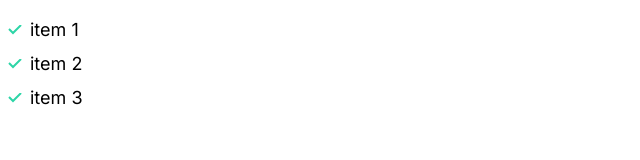
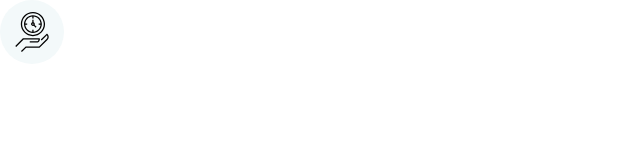
Before and after one commit to mohashyne/Crystalbytes, a plain HTML site: page index.html in a window 1280 px wide. Shown: the whole page, without its empty margins (0-640 px from the left). Drawn offline with Linux system fonts and the light colour scheme.

Commit message:
Define icons and logos.

```diff
--- a/css/styles.css
+++ b/css/styles.css
@@ -1,3 +1,4 @@
+/* Typography */
 html {
     font-size: 62.5%;
 }
@@ -164,3 +165,25 @@ a {
     }
 
 }
+
+/* Icon */
+
+.icon {
+    width: 40px;
+    height: 40px;
+
+}
+
+.icon--primary {
+    fill: var(--color-primary);
+}
+
+.icon-container {
+    background: #f3f9fa;
+    width: 64px;
+    height: 64px;
+    border-radius: 100%;
+    display: inline-flex;
+    justify-content: center;
+    align-items: center;
+}
--- a/index.html
+++ b/index.html
@@ -15,10 +15,10 @@
     <link rel="stylesheet" href="css/styles.css" />
   </head>
   <body>
-    <ul class="list list--tick">
-      <li class="list__item item--primary">item 1</li>
-      <li class="list__item item--primary">item 2</li>
-      <li class="list__item item--primary">item 3</li>
-    </ul>
+    <span class="icon-container">
+      <svg class="icon icon--primary">
+        <use xlink:href="images/sprite.svg#clock"></use>
+      </svg>
+    </span>
   </body>
 </html>
```
Also changed, not shown: componet/icons.html (added, +5 -0 lines), images/sprite.svg (added).
